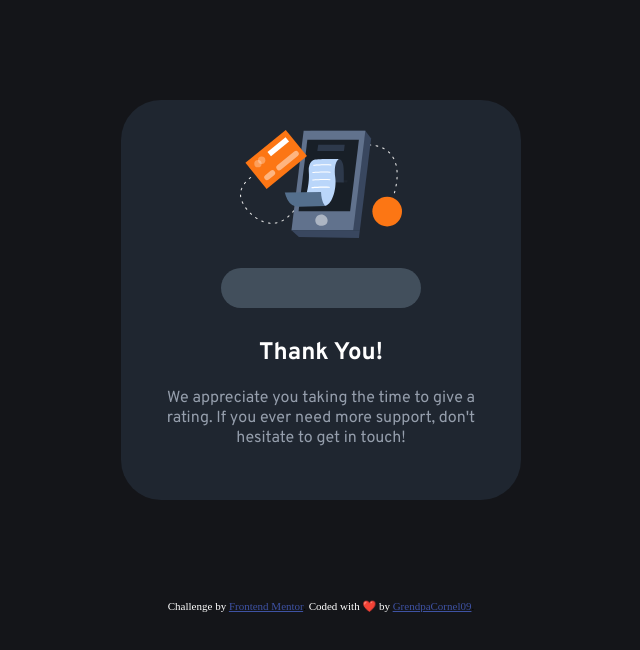
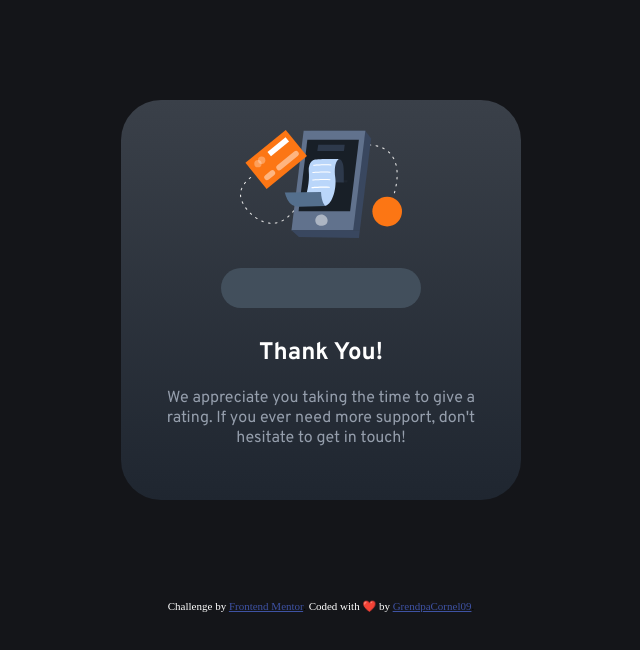
Before and after one commit to GrendpaCornel09/interactive-rating-component-solution, a plain HTML site: page index.html in a window 1280 px wide. Both pictures are taken after a click on the button "SUBMIT". Shown: the whole page, without its empty margins (319-959 px from the left). Drawn offline with Linux system fonts and the light colour scheme.

Commit message:
3rd commit: 1. missed the second page background change. Fixed now

```diff
--- a/index.html
+++ b/index.html
@@ -119,6 +119,8 @@
       height: 350px;
       padding: 25px;
       border-radius: 40px;
+
+      background-image: linear-gradient(#3a4049, #1f2630);
     }
 
     div.page-2 svg{
```
